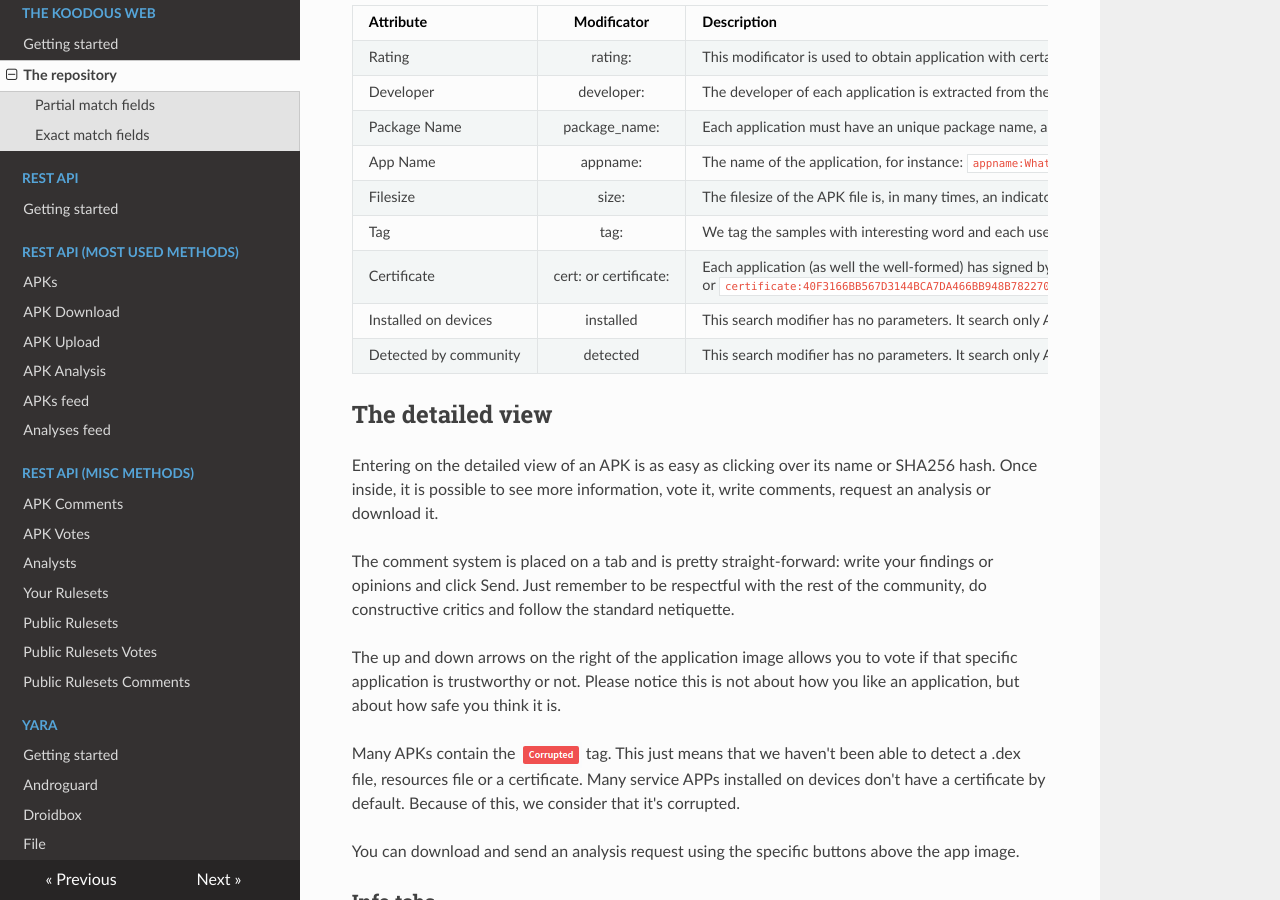
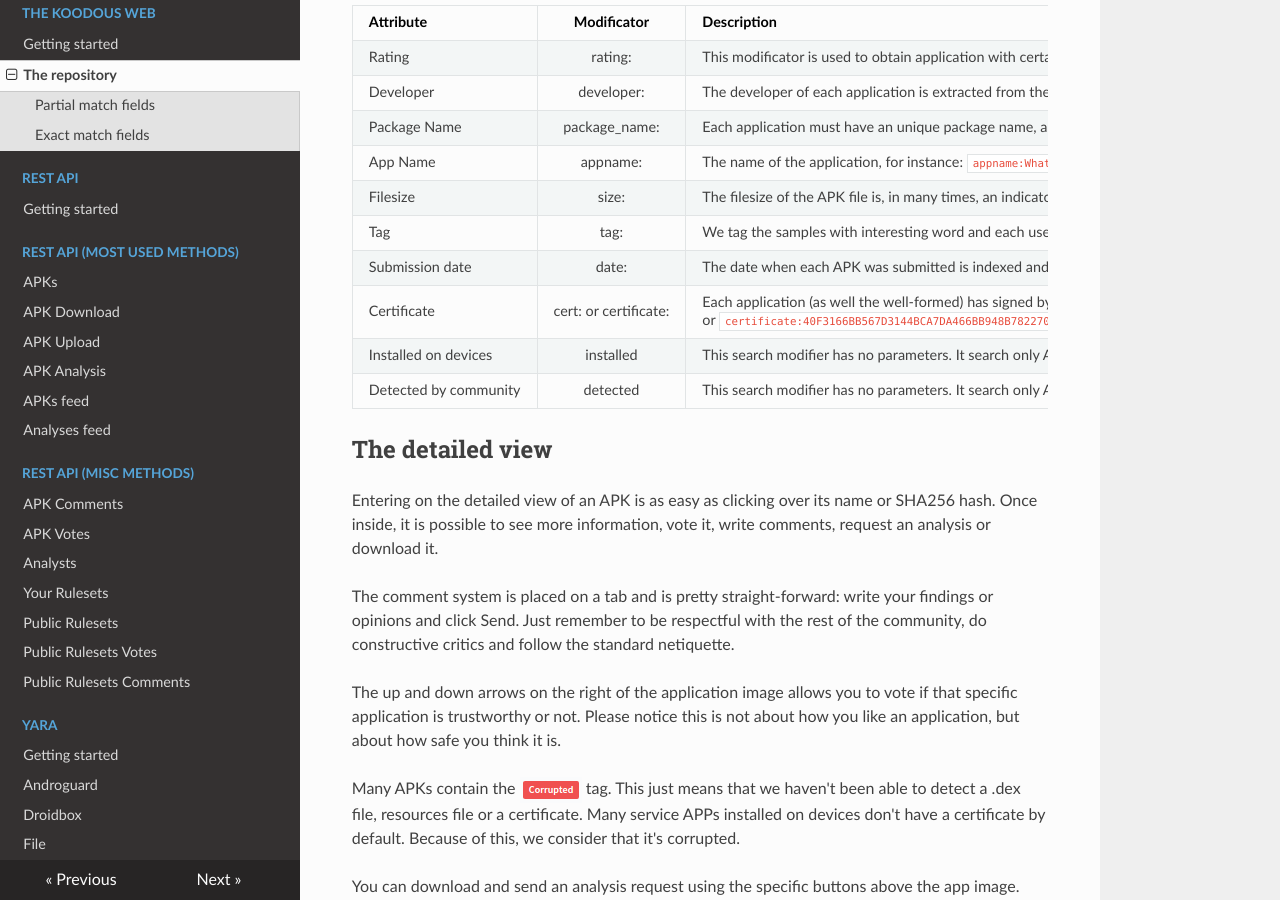
Before and after one commit to Koodous/docs.koodous.com, an MkDocs documentation site: the page built from docs/web/the-repo.md, in a window 1280 px wide and 900 px high, scrolled down 1074 px. Built offline with MkDocs 1.6.1, drawn with Linux system fonts in a browser that asks for light colours; nearby versions of some CDN libraries; old or Windows-style settings are respelled for this version of MkDocs.

Commit message:
Added doc for search by date

````diff
--- a/docs/web/the-repo.md
+++ b/docs/web/the-repo.md
@@ -38,6 +38,7 @@
 | App Name | appname: | The name of the application, for instance: ```appname:WhatsApp``` |
 | Filesize | size: | The filesize of the APK file is, in many times, an indicator of their purpose. You can filter by this parameter with, for instance, for files greater or equal than 1MB: ```size:1MB+```, or less than 700KB: ```size:700KB-```. |
 | Tag | tag: | We tag the samples with interesting word and each user can set by one or more tag to any sample, and you can find for this. For example, finding sample that we know come from Google Play: ```tag:googleplay``` or that any user has tagged as **banker** ```tag:banker``` |
+| Submission date | date: | The date when each APK was submitted is indexed and you can filter by that. For instance: ```date:2015-06-16-``` for samples previous to this date and ```date:2015-06-16+``` for samples submitted after this date.
 | Certificate | cert: or certificate: | Each application (as well the well-formed) has signed by a certificate. We have each certificate indexed and you can find by that, concretly by its *sha1*. For instance, we know that official Twitter application has **40F3166BB567D3144BCA7DA466BB948B782270EA** as sha1 certificate, then, we can found all versions of the official Twitter application with this: ```cert:40F3166BB567D3144BCA7DA466BB948B782270EA``` or ```certificate:40F3166BB567D3144BCA7DA466BB948B782270EA``` if you want to write a bit more :).|
 | Installed on devices | installed | This search modifier has no parameters. It search only APKs that are installed or sometime was installed in some device. Example: ```installed``` or ```not installed``` |
 | Detected by community | detected | This search modifier has no parameters. It search only APKs that has been detected by Koodous community. Example: ```detected``` or ```not detected``` |
````
